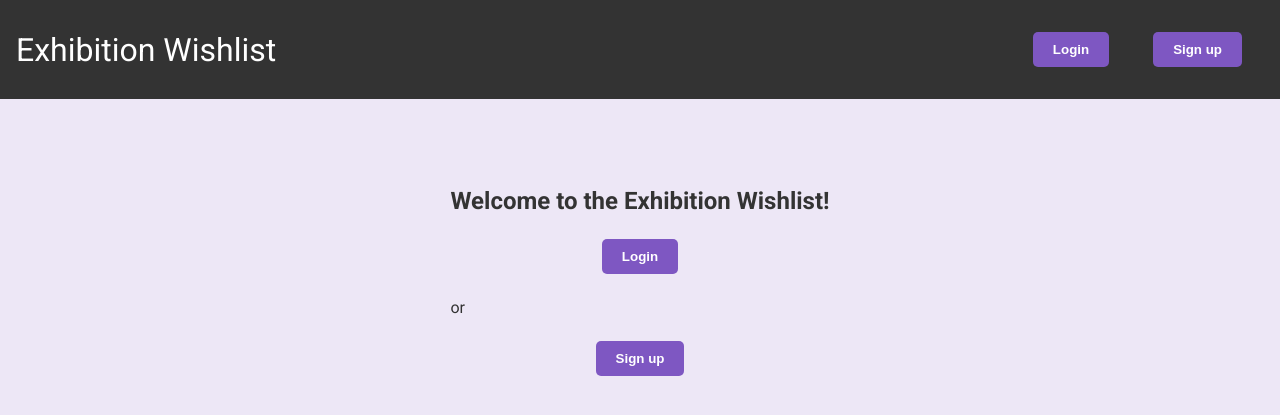
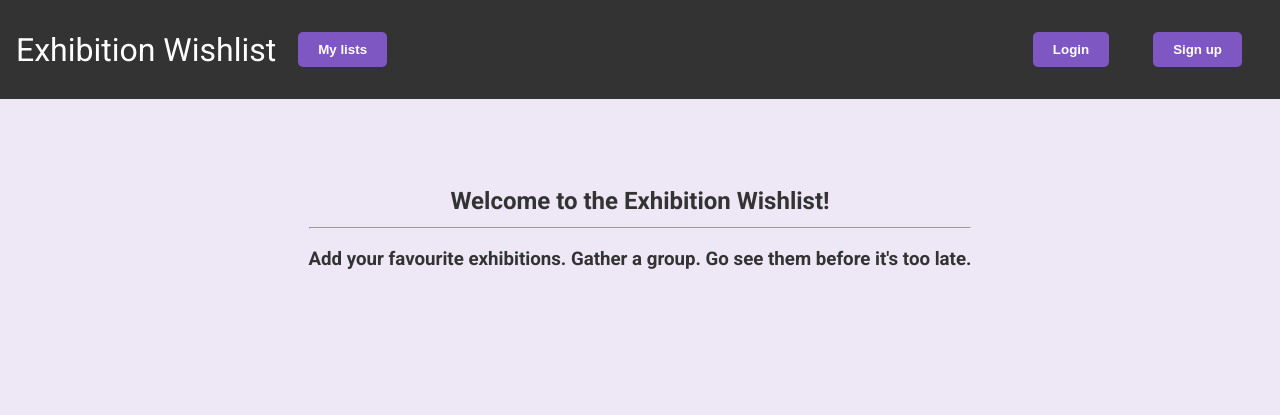
Before and after one commit to johannalehto/exhibition-wishlist, a Flask app: page / in a window 1280 px wide. Shown: the top 415 px of the page. Run offline with Flask 3, Linux system fonts and the light colour scheme.

Commit message:
Add styling for onboarding and top banner links

```diff
--- a/api/static/style.css
+++ b/api/static/style.css
@@ -15,6 +15,26 @@ main {
     flex: 1;
     padding: 20px;
 }
+
+.headers-wrapper h1{
+    text-align: center;
+    font-weight: bold;
+    margin-bottom: 0.5em;
+}
+
+.headers-wrapper h2{
+    text-align: center;
+    font-weight: bold;
+    margin-bottom: 0.5em;
+}
+
+.headers-wrapper h3{
+    text-align: center;
+    font-weight: bold;
+    color: #333;
+    margin-bottom: 0.5em;
+}
+
 
 input[type=text], input[type=password], input[type=date], select {
     padding: 10px;
@@ -57,6 +77,11 @@ a {
 .top-banner h1 {
     margin: 0;
     font-weight: normal;
+}
+
+.top-banner .headers {
+    display: flex;
+    align-items: center;
 }
 
 .top-banner .navi {
--- a/api/templates/base.html
+++ b/api/templates/base.html
@@ -7,9 +7,14 @@
 </head>
 <body>
     <div class="top-banner">
-        <a href="{{ url_for('index') }}" style="color: white; text-decoration: none;">
-        <h1>Exhibition Wishlist</h1>
-        </a>
+        <div class="headers">
+            <a href="{{ url_for('index') }}" style="color: white; text-decoration: none;">
+                <h1>Exhibition Wishlist</h1>
+            </a>
+            <form action="/" method="GET">
+                <button type="submit" class="btn btn-primary">My lists</button>
+            </form>
+        </div>
         <div class="navi">
             {% if username %}
             <p>logged in: <strong>{{ username }}</strong></p>
--- a/api/templates/index.html
+++ b/api/templates/index.html
@@ -1,13 +1,11 @@
 {% extends 'base.html' %}
 
 {% block content %}
-<div>
+<div class="headers-wrapper">
     <h2>Welcome to the Exhibition Wishlist!</h2>
-            <form action="/login_page" method="GET">
-                <button type="submit" class="btn btn-primary">Login</button>
-            </form> or
-            <form action="/sign_up_page" method="GET">
-                <button type="submit" class="btn btn-primary">Sign up</button>
-            </form>
+    <hr>
+    <h3>Add your favourite exhibitions.
+        Gather a group. Go see them before it's too late.
+    </h3>
 </div>
 {% endblock %}
```
Also changed, not shown: api/templates/exhibitions.html (+6 -2 lines).
